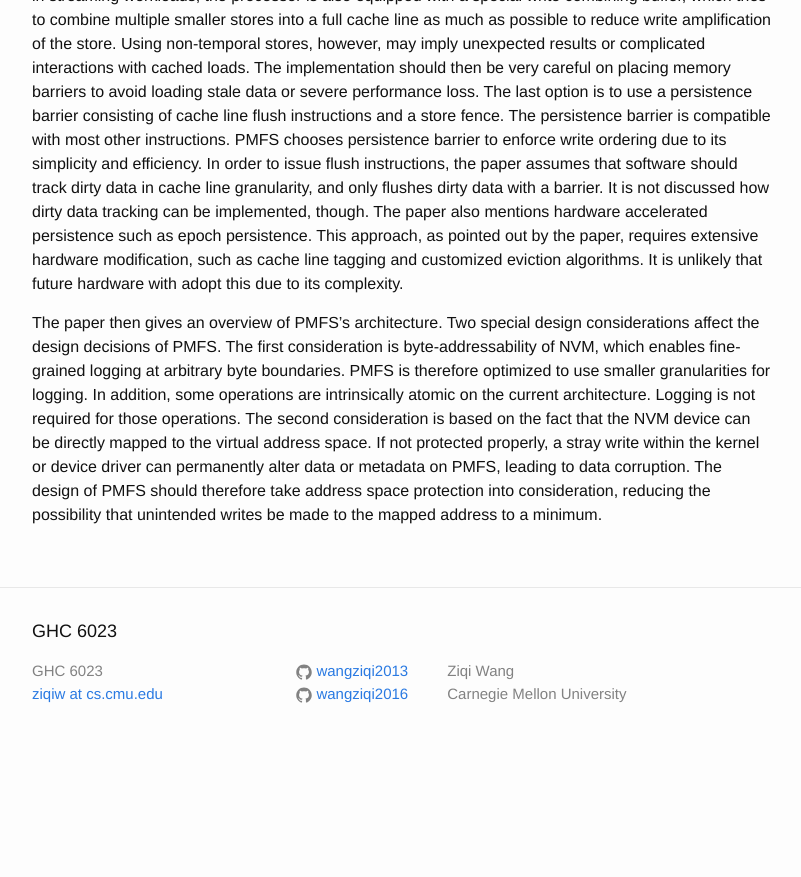
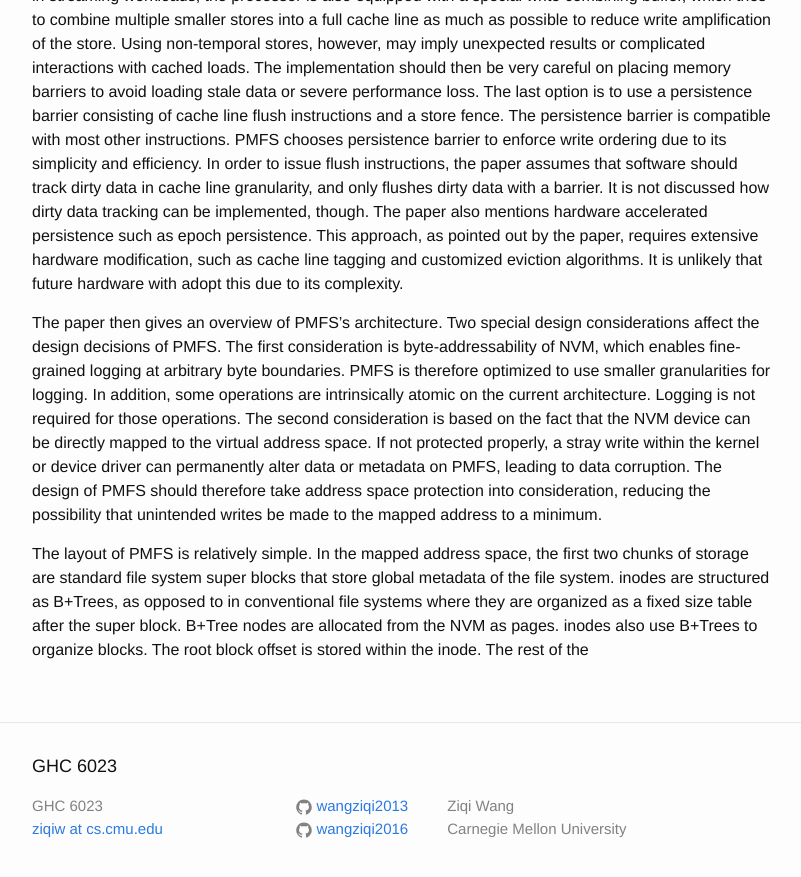
Before and after one commit to wangziqi2013/wangziqi2013.github.io, a Jekyll site: the page built from _posts/2020-06-23-pmfs.markdown, in a window 1280 px wide and 900 px high, scrolled down 1096 px. Shown: the top 877 px of the window, without its empty margins (238-1039 px from the left). Built offline with Jekyll 4.4.1, drawn with Linux system fonts in a browser that asks for light colours; before the commit the page ends 1861 px from its top, so only the background shows below that.

Commit message:
Adding B+Tree

```diff
--- a/_posts/2020-06-23-pmfs.markdown
+++ b/_posts/2020-06-23-pmfs.markdown
@@ -58,3 +58,9 @@ The second consideration is based on the fact that the NVM device can be directl
 If not protected properly, a stray write within the kernel or device driver can permanently alter data or metadata on
 PMFS, leading to data corruption. The design of PMFS should therefore take address space protection into consideration,
 reducing the possibility that unintended writes be made to the mapped address to a minimum.
+
+The layout of PMFS is relatively simple. In the mapped address space, the first two chunks of storage are standard file
+system super blocks that store global metadata of the file system. inodes are structured as B+Trees, as opposed to in
+conventional file systems where they are organized as a fixed size table after the super block. B+Tree nodes are allocated
+from the NVM as pages. inodes also use B+Trees to organize blocks. The root block offset is stored within the inode.
+The rest of the
```
